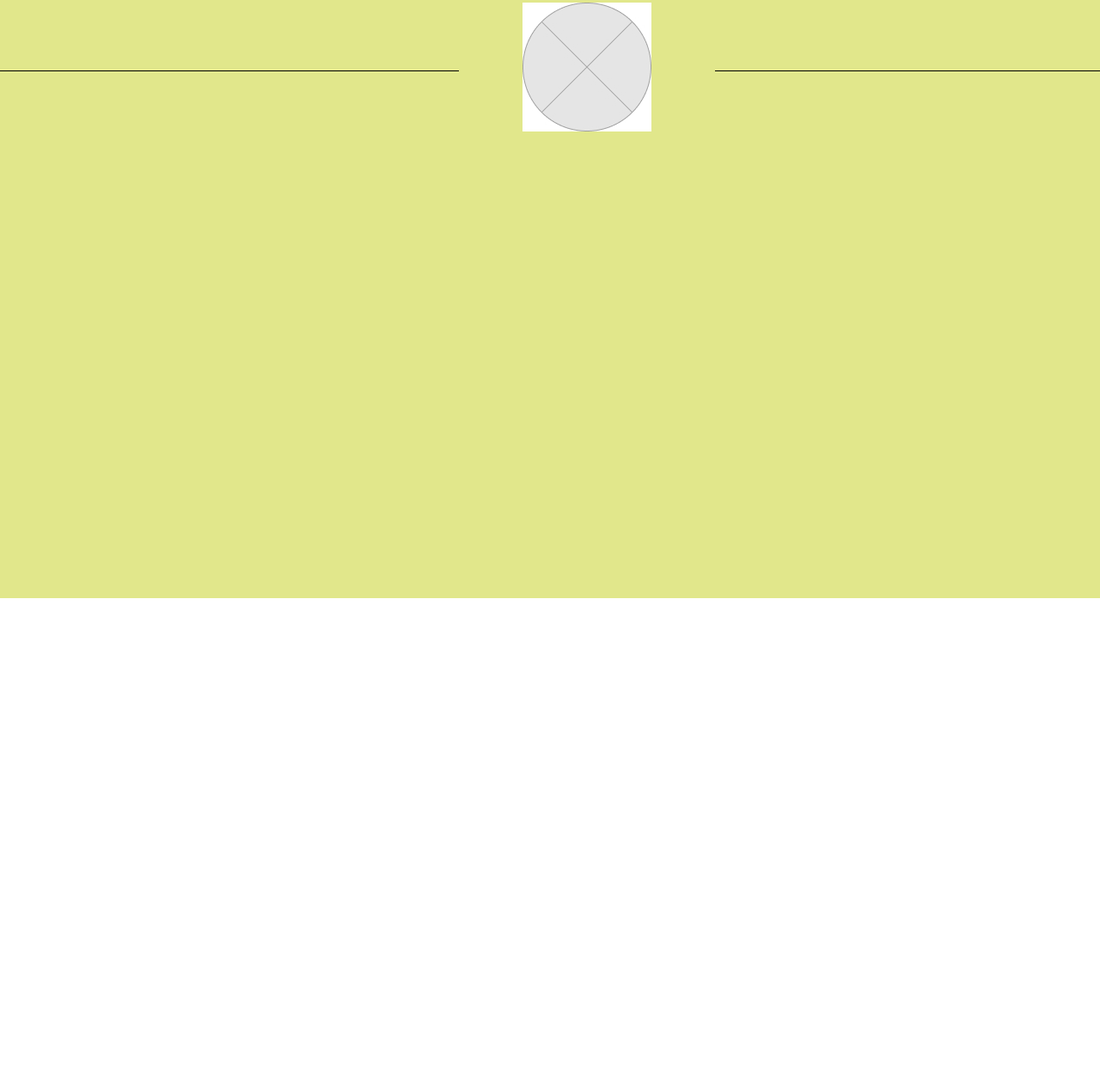
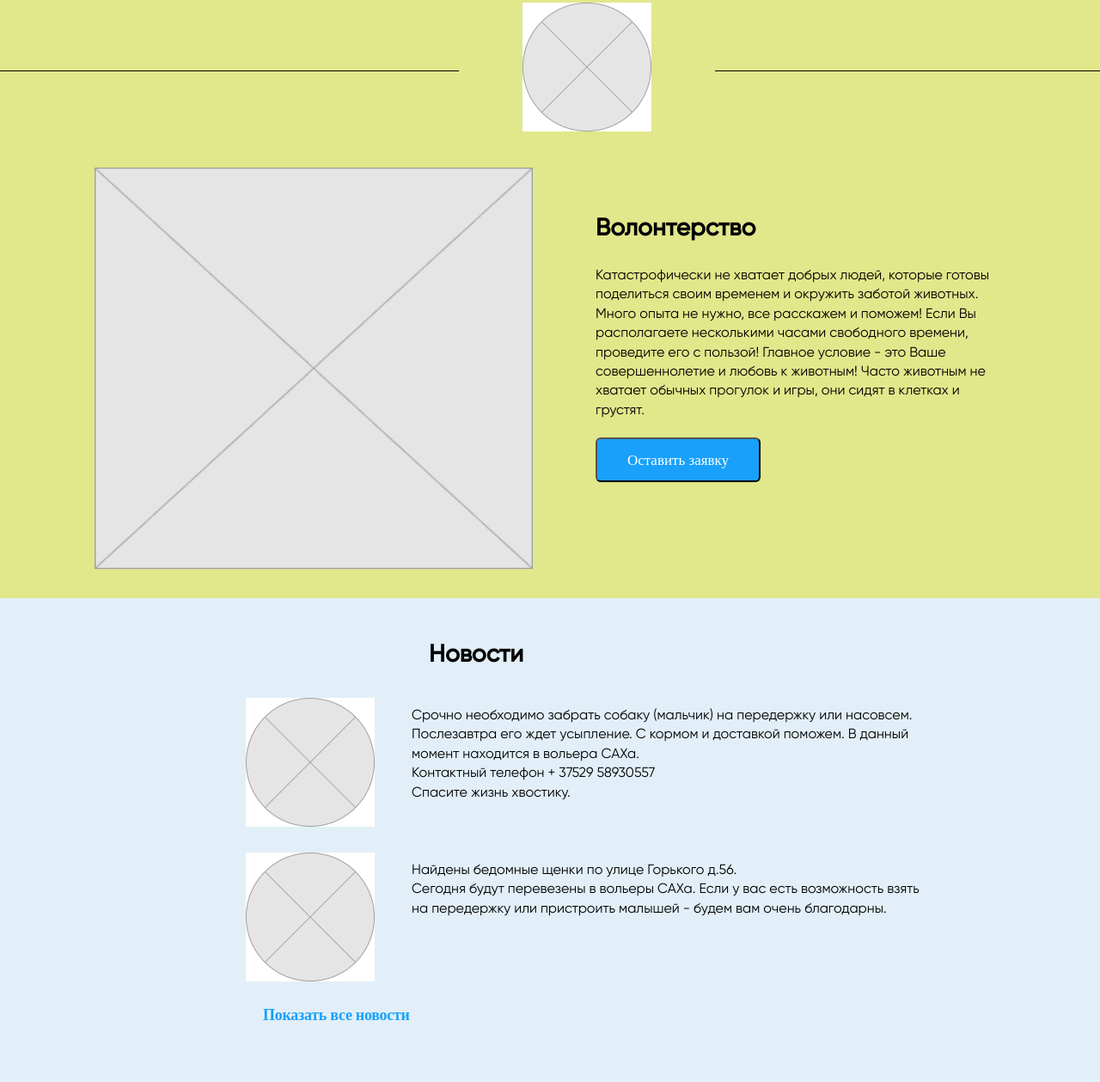
Before and after one commit to lost-fox/senlacourse, a plain HTML site: page index.html in a window 1280 px wide. Shown: the part 5439-6698 px from the top of the page at 86% size. Before the commit the page ends 6135 px from the top, so only its background shows below. Drawn offline with Linux system fonts and the light colour scheme; files whose address does not match are found by name; a web font is replaced by a local one.

Commit message:
screen 6 and screen 7

```diff
--- a/index.html
+++ b/index.html
@@ -184,15 +184,40 @@
             <div class="car_help">
                 <h3>Автопомощь</h3>
                 <p>Важной помощью будет транспортировка. Необходимо отвозить животных в ветеринарную клинику в сопровождении нашего волонтера или привозить еду. Если у вас есть автомобиль, немного свободного времени и доброе сердце - будем вам рады.</p>
-            </div>
+             </div>
             <button class="button_blue">
                Оставить заявку
             </button>
             <div class="line_home">
                <span><img src="/img/Ellipse.jpg" alt="1"></span>
             </div>
+            <div class="text_end">
+               <div class="volunteering_img"> <img src="/img/Rectangle.jpg" alt="1"></div>
+              <div class="volunteering_text"><h3>Волонтерство</h3>
+               <p>Катастрофически не хватает добрых людей, которые готовы поделиться своим временем и окружить заботой животных. Много опыта не нужно, все расскажем и поможем! Если Вы располагаете несколькими часами свободного времени, проведите его с пользой! Главное условие - это Ваше совершеннолетие и любовь к животным!
+               Часто животным не хватает обычных прогулок и игры, они сидят в клетках и грустят.</p>
+               <button class="button_blue">
+                  Оставить заявку
+               </button></div>
+
+            </div>
          </div>
+         <div class="screen_7">
+            <h3>Новости</h3>
+            <div class ="news text_end">
+               <img src="/img/Ellipse.jpg" alt="1">
+               <p>Срочно необходимо забрать собаку (мальчик) на передержку или насовсем. Послезавтра его ждет усыпление. С кормом и доставкой поможем. В данный момент находится в вольера САХа. <br>
+                  Контактный телефон + 37529 58930557<br>
+                  Спасите жизнь хвостику.</p>
+            </div>
+            <div class ="news text_end">
+               <img src="/img/Ellipse.jpg" alt="1">
+               <p>Найдены бедомные щенки по улице Горького д.56.<br>
+                  Сегодня будут перевезены в вольеры САХа. Если у вас есть возможность взять на передержку или пристроить малышей - будем вам очень благодарны.</p>
+            </div>
+            <div style="margin-top: 24px;"><a class ="all" href="#">Показать все новости</a></div>
 
+         </div>
 
       </main>
       <footer>
--- a/style.css
+++ b/style.css
@@ -646,3 +646,73 @@ h3{
   margin-left: 399px;
   margin-bottom: 38px;
 }
+
+.volunteering_img img{
+  width: 510px;
+  height: 467px;
+  margin-top: 36px;
+  margin-left: 110px;
+}
+
+.volunteering_text{
+
+  margin-top: 95px;
+}
+
+.volunteering_text h3 {
+  margin-left: 73px;
+}
+
+.volunteering_text p{
+  margin-left: 73px;
+  width: 466px;
+  height: 182px;
+}
+
+.volunteering_text .button_blue{
+  margin-top: 17px;
+  margin-left: 73px;
+}
+
+.screen_7{
+  width: 1366px;
+  height: 563px;
+  background: #e2eff8;
+}
+
+.screen_7 h3{
+  font-family: 'GilroyMedium', Courier, monospace;
+  font-weight: 600;
+  font-size: 28px;
+  line-height: 24px;
+  height: 32px;
+  padding-top: 54px;
+  margin-left: 499px;
+}
+
+.screen_7 p{
+  font-weight: normal;
+  font-size: 16px;
+  line-height: 140%;
+  margin-top: 40px;
+  margin-left: 43px;
+}
+
+.news{
+  margin-left: 286px;
+}
+
+.news img{
+  width: 150px;
+  height: 150px;
+  margin-top: 30px;
+}
+
+.news p{
+  width: 603px;
+  height: 140px;
+}
+
+.screen_7 a{
+   margin-left: 306px;
+}
```
